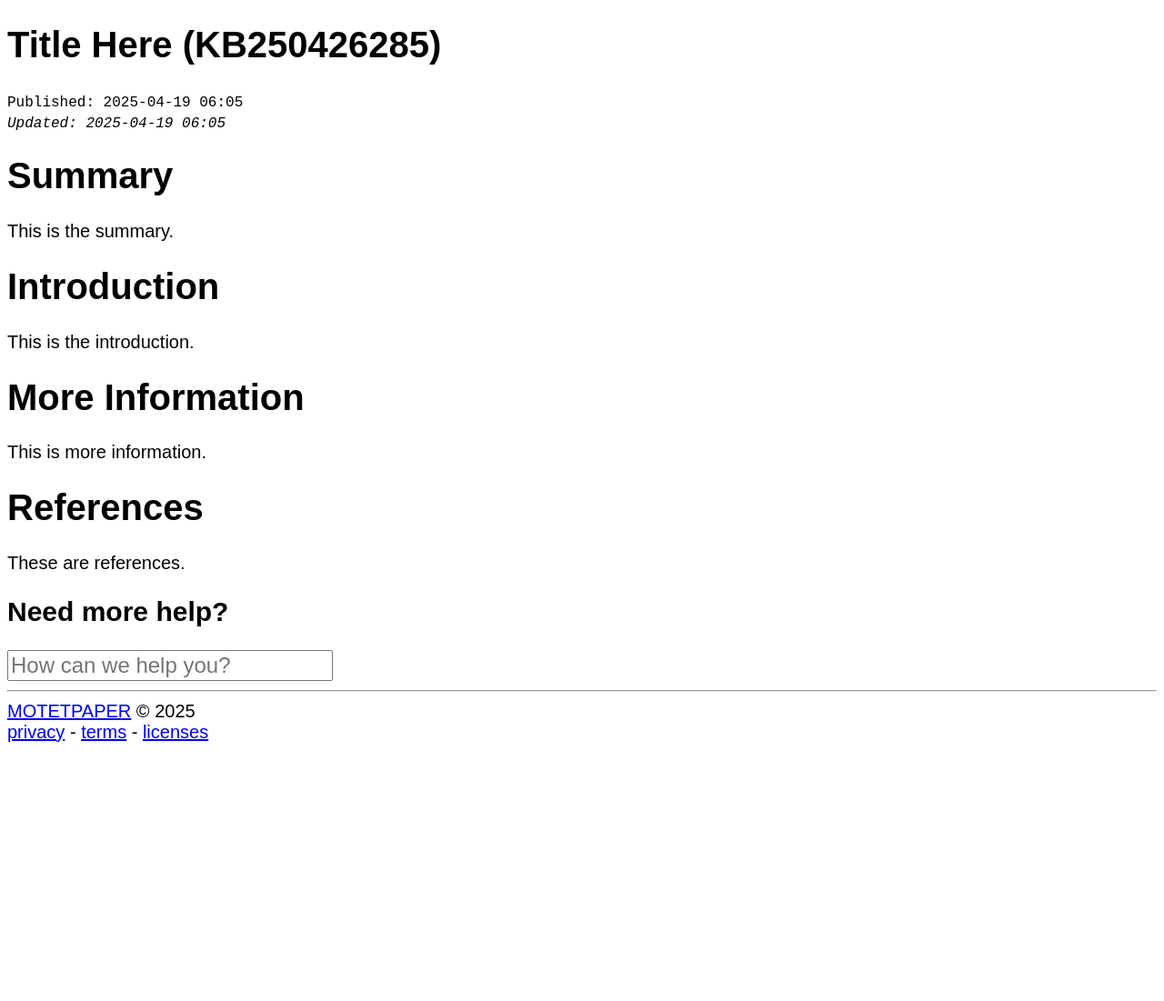
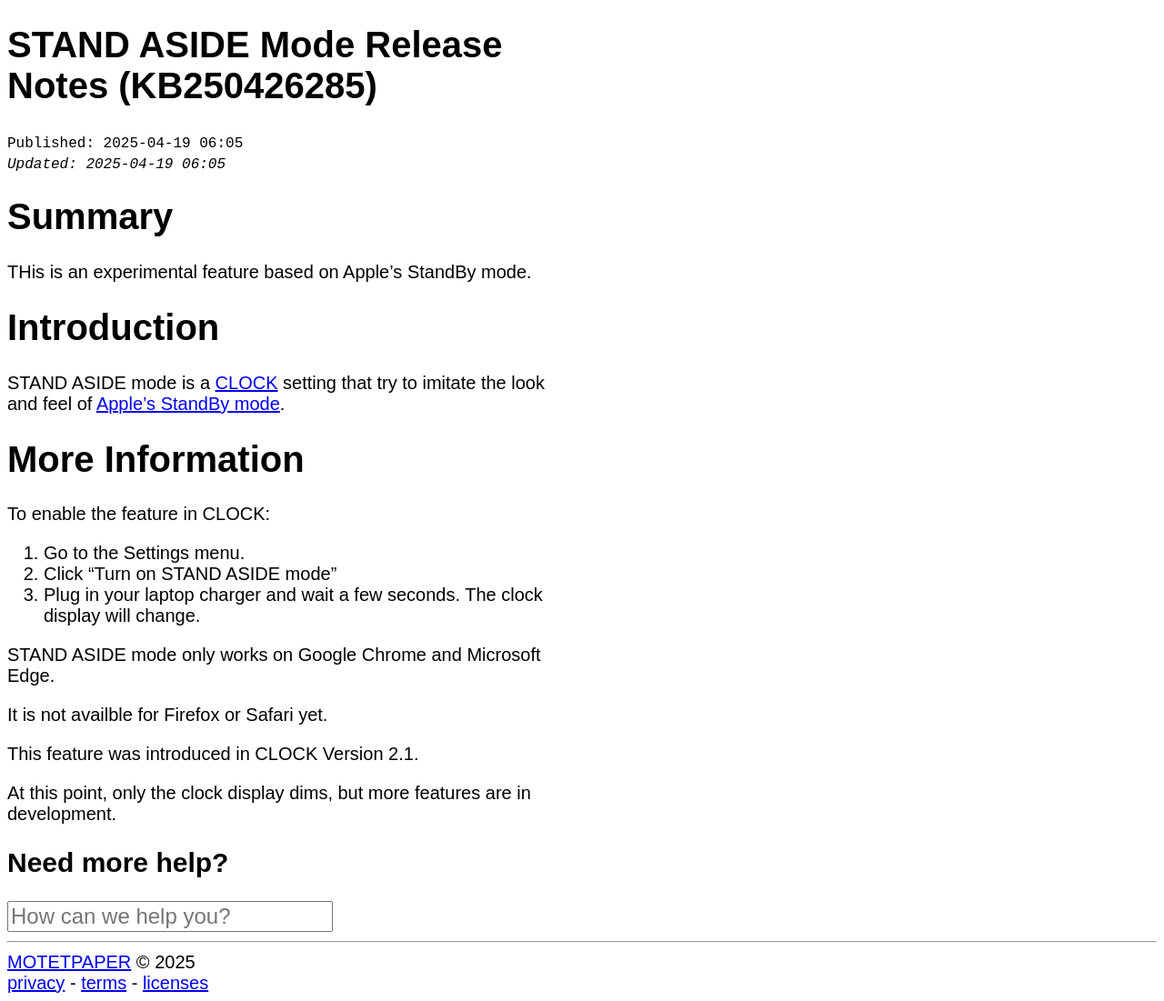
Before and after one commit to motetpaper/support, a Jekyll site: the page built from docs/KB250426285.md, in a window 1280 px wide. Shown: the whole page at 91% size. Built offline with Jekyll 4.4.1, drawn with Linux system fonts in a browser that asks for light colours; comment, search, counter and statistics services are not loaded; before the commit the page ends 900 px from its top, so only the background shows below that.

Commit message:
Update KB250426285.md

```diff
--- a/docs/KB250426285.md
+++ b/docs/KB250426285.md
@@ -1,5 +1,5 @@
 ---
-title: Title Here
+title: STAND ASIDE Mode Release Notes
 date: 2025-04-19 06:05:02
 updated: 2025-04-19 06:05:02
 kbdate: KB250426285
@@ -9,16 +9,23 @@ mathjax: false
 
 # Summary
 
-This is the summary.
+THis is an experimental feature based on Apple's StandBy mode.
 
 # Introduction
 
-This is the introduction.
+STAND ASIDE mode is a [CLOCK](https://motetpaper.github.io/clock/) setting that try to imitate the look and feel of [Apple's StandBy mode](https://support.apple.com/guide/iphone/use-standby-iph878d77632/ios).
 
 # More Information
 
-This is more information.
+To enable the feature in CLOCK:
+  1. Go to the Settings menu.
+  2. Click "Turn on STAND ASIDE mode"
+  3. Plug in your laptop charger and wait a few seconds. The clock display will change.
 
-# References
+STAND ASIDE mode only works on Google Chrome and Microsoft Edge.
 
-These are references.
+It is not availble for Firefox or Safari yet.
+
+This feature was introduced in CLOCK Version 2.1.
+
+At this point, only the clock display dims, but more features are in development.
```
